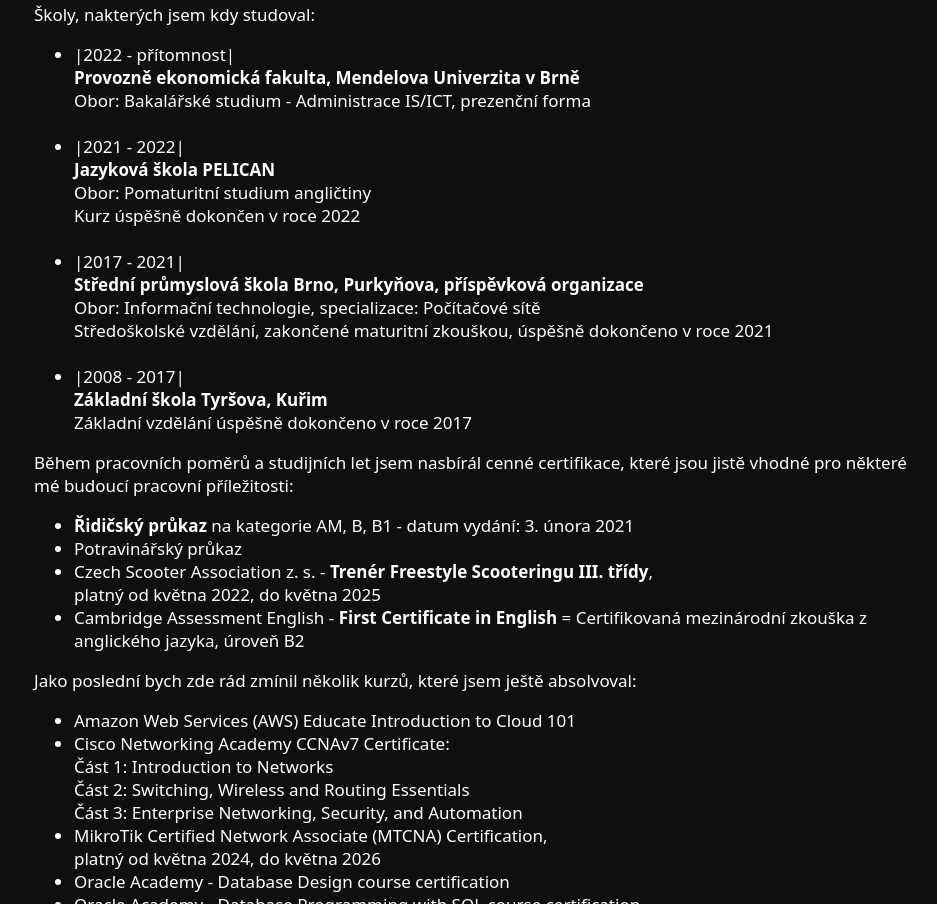
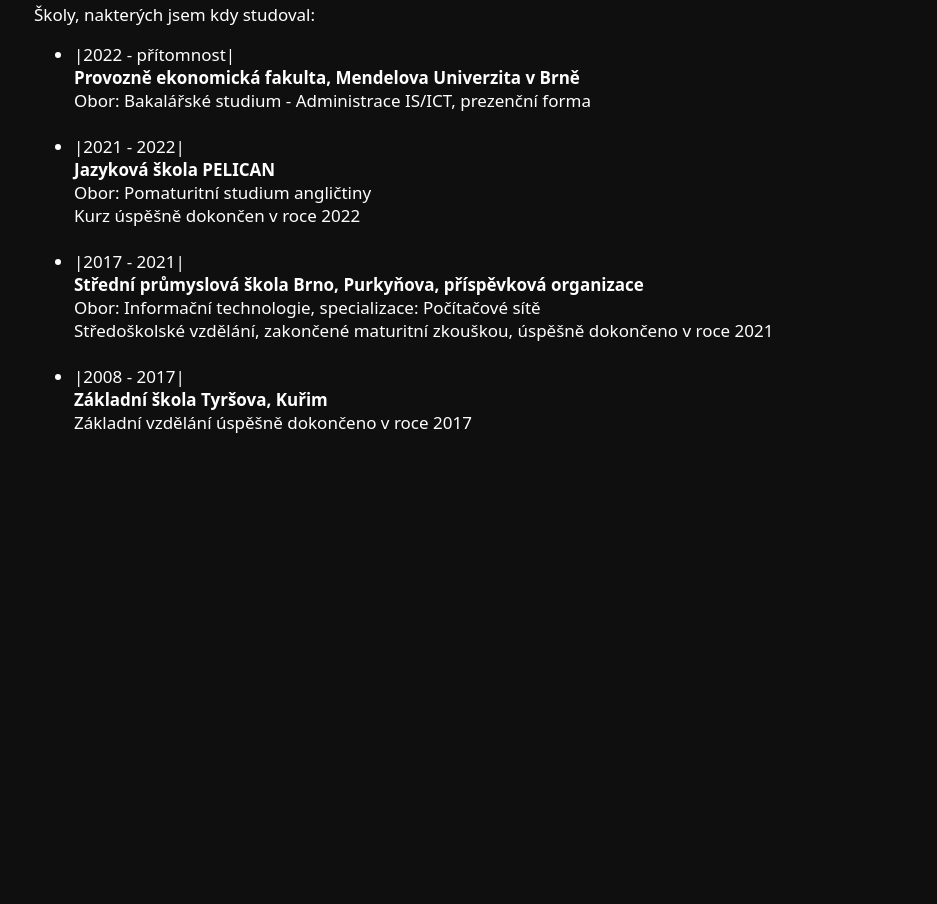
Before and after one commit to jkuzel02/web, a plain HTML site: page index.html in a window 1280 px wide. Shown: the part 1896-2800 px from the top of the page, without its empty margins (156-1093 px from the left). After the commit the page ends 2430 px from the top, so only its background shows below. Drawn offline with Linux system fonts and the light colour scheme; a script that the page names is missing.

Commit message:
Update index.html

```diff
--- a/index.html
+++ b/index.html
@@ -15,7 +15,6 @@
                 <a class="hideUnder800px" id="nav" href="./index.html">O mně</a>
                 <a class="hideUnder800px" id="nav" href="#to-jobs">Pracovní zkušenosti</a>
                 <a class="hideUnder800px" id="nav" href="#to-edu">Vzdělání</a>
-                <a class="hideUnder800px" id="nav" href="#to-cv">Životopis</a>
                 <a class="hamburger" onclick=showSidebar() id="nav"><svg xmlns="http://www.w3.org/2000/svg"
                         height="26px" viewBox="0 -960 960 960" width="26px" fill="#5f6368">
                         <path d="M120-240v-80h720v80H120Zm0-200v-80h720v80H120Zm0-200v-80h720v80H120Z" />
@@ -129,36 +128,7 @@
                     Základní vzdělání úspěšně dokončeno v roce 2017
                 </li>
             </ul>
-            Během pracovních poměrů a studijních let jsem nasbírál cenné certifikace, které jsou jistě
-            vhodné pro některé mé budoucí pracovní příležitosti:
-            <ul>
-                <li><b>Řidičský průkaz</b> na kategorie AM, B, B1 - datum vydání: 3. února 2021</li>
-                <li>Potravinářský průkaz</li>
-                <li>Czech Scooter Association z. s. - <b>Trenér Freestyle Scooteringu III. třídy</b>,<br>
-                    platný od května 2022, do května 2025</li>
-                <li>Cambridge Assessment English - <b>First Certificate in English</b> = Certifikovaná mezinárodní
-                    zkouška z anglického jazyka, úroveň B2</li>
-            </ul>
-            Jako poslední bych zde rád zmínil několik kurzů, které jsem ještě absolvoval:<br>
-            <ul>
-                <li>Amazon Web Services (AWS) Educate Introduction to Cloud 101</li>
-                <li>Cisco Networking Academy CCNAv7 Certificate:<br>
-                    Část 1: Introduction to Networks<br>
-                    Část 2: Switching, Wireless and Routing Essentials<br>
-                    Část 3: Enterprise Networking, Security, and Automation</li>
-                <li>MikroTik Certified Network Associate (MTCNA) Certification,<br>
-                    platný od května 2024, do května 2026</li>
-                <li>Oracle Academy - Database Design course certification</li>
-                <li>Oracle Academy - Database Programming with SQL course certification</li>
-            </ul>
             </p>
-        </div>
-        <div class="cv">
-            <h1 id="to-cv">Můj životopis 📜</h1>
-            <p>Kliknutím na příslušnou ikonu souborového formátu zahájíte stahování mého životopisu v češtině.
-            </p>
-            <a href="cv/docx/cz-kuzel-cv.docx" download><img id="icons" src="./img/word.png"></a>
-            <a href="cv/pdf/cz-kuzel-cv.pdf" download><img id="icons" src="./img/pdf.png"></a>
         </div>
     </main>
     <script src="js/sidebar.js"></script>
```
